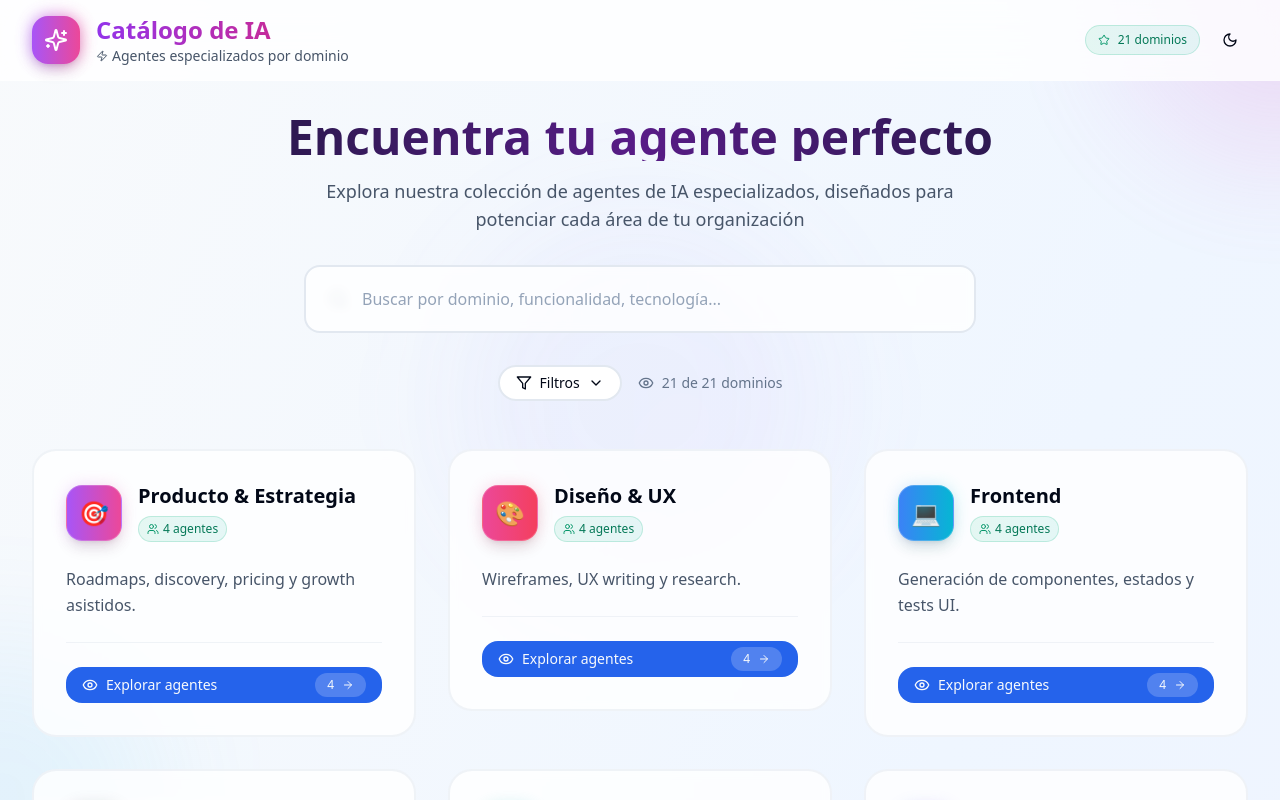
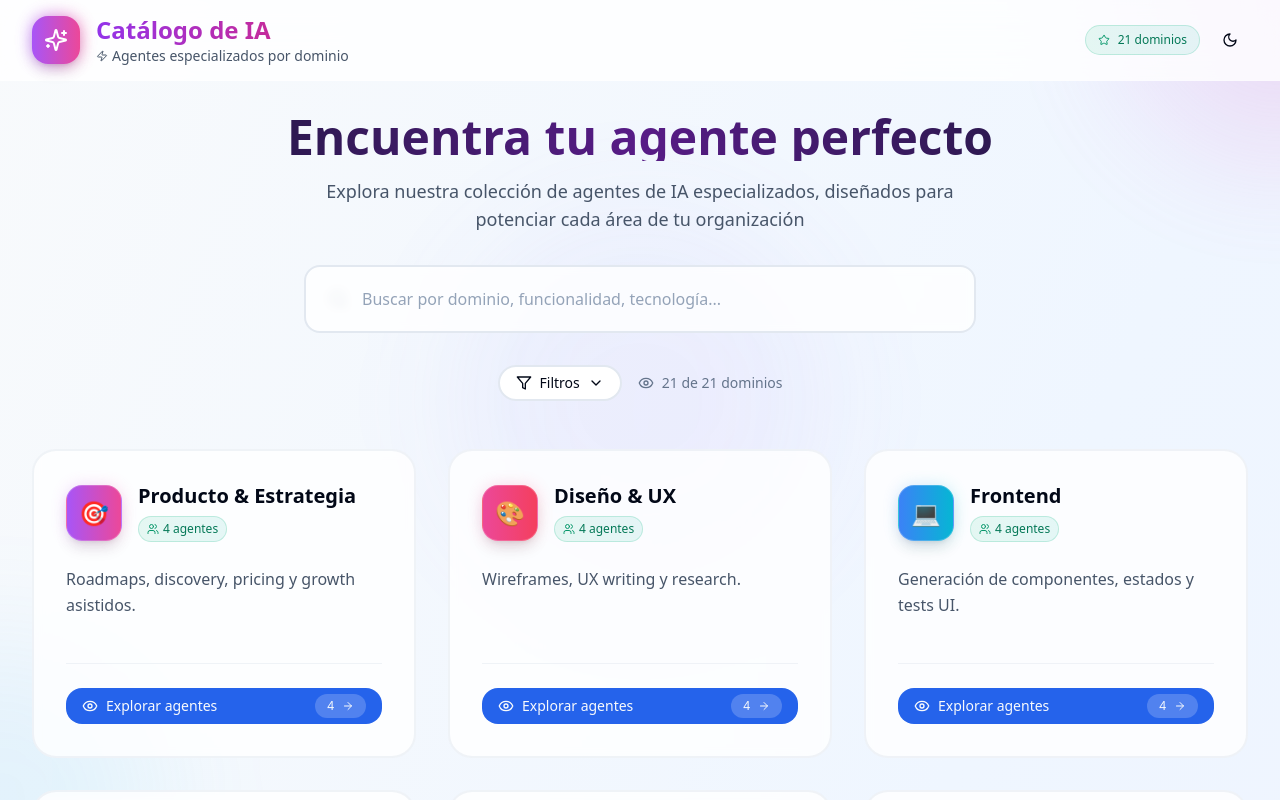
Before and after one commit to jpandof/sinfon-ia, a React (Vite) app: page / in a window 1280 px wide. Shown: the top 800 px of the page. Built offline with nearby package versions, Linux system fonts and the light colour scheme.

Commit message:
Updated App.tsx

```diff
--- a/src/App.tsx
+++ b/src/App.tsx
@@ -222,7 +222,7 @@ const App: React.FC = () => {
             </Button>
           </div>
         ) : (
-          <section className="grid gap-8 sm:grid-cols-2 lg:grid-cols-3">
+          <section className="grid gap-8 sm:grid-cols-2 lg:grid-cols-3 auto-rows-fr">
             {filtered.map((d) => (
               <DomainCard key={d.key} domain={d} query={q} />
             ))}
@@ -261,11 +261,11 @@ function DomainCard({ domain, query }: { domain: Domain, query?: string }) {
   const agentCount = AGENTS.filter(a => a.domain === domain.key).length
 
   return (
-    <div className="group relative">
+    <div className="group relative h-full">
       {/* Glow effect */}
       <div className="absolute -inset-1 bg-gradient-to-r from-purple-500/20 via-pink-500/20 to-indigo-500/20 rounded-3xl blur opacity-0 group-hover:opacity-100 transition-all duration-500"></div>
 
-      <div className="relative rounded-3xl border-2 border-slate-200/50 dark:border-slate-700/50 bg-white/80 dark:bg-slate-800/80 backdrop-blur-sm p-8 transition-all duration-300 hover:border-purple-500/50 hover:shadow-2xl hover:shadow-purple-500/10 hover:-translate-y-1">
+      <div className="relative h-full flex flex-col rounded-3xl border-2 border-slate-200/50 dark:border-slate-700/50 bg-white/80 dark:bg-slate-800/80 backdrop-blur-sm p-8 transition-all duration-300 hover:border-purple-500/50 hover:shadow-2xl hover:shadow-purple-500/10 hover:-translate-y-1">
         <div className="mb-6 flex items-start justify-between">
           <div className="flex items-center gap-4">
             <div className="relative">
@@ -290,12 +290,12 @@ function DomainCard({ domain, query }: { domain: Domain, query?: string }) {
           </div>
         </div>
 
-        <p className="text-slate-600 dark:text-slate-300 leading-relaxed mb-6 text-base">
+        <p className="text-slate-600 dark:text-slate-300 leading-relaxed mb-6 text-base flex-1 min-h-[3rem]">
           {domain.description}
         </p>
 
         {domain.examples && (
-          <div className="mb-6">
+          <div className="mb-6 min-h-[6rem]">
             <ul className="space-y-2">
               {domain.examples.slice(0, 3).map((e, i) => (
                 <li key={i} className="flex items-start gap-3 text-sm text-slate-500 dark:text-slate-400">
@@ -307,7 +307,7 @@ function DomainCard({ domain, query }: { domain: Domain, query?: string }) {
           </div>
         )}
 
-        <div className="pt-6 border-t border-slate-200/50 dark:border-slate-700/50">
+        <div className="pt-6 border-t border-slate-200/50 dark:border-slate-700/50 mt-auto">
           <AgentsPreview domainKey={domain.key} query={query} />
         </div>
       </div>
```
